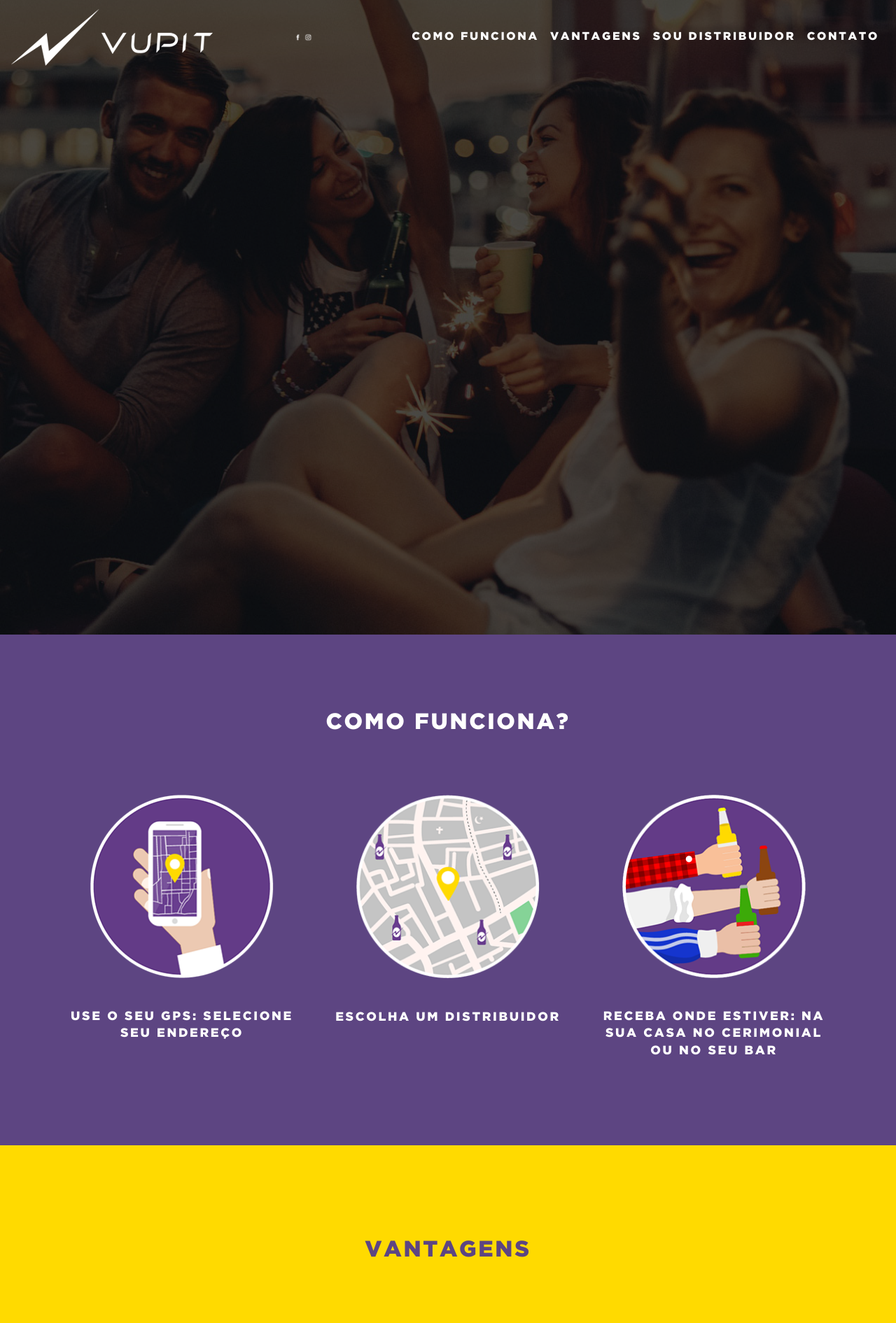
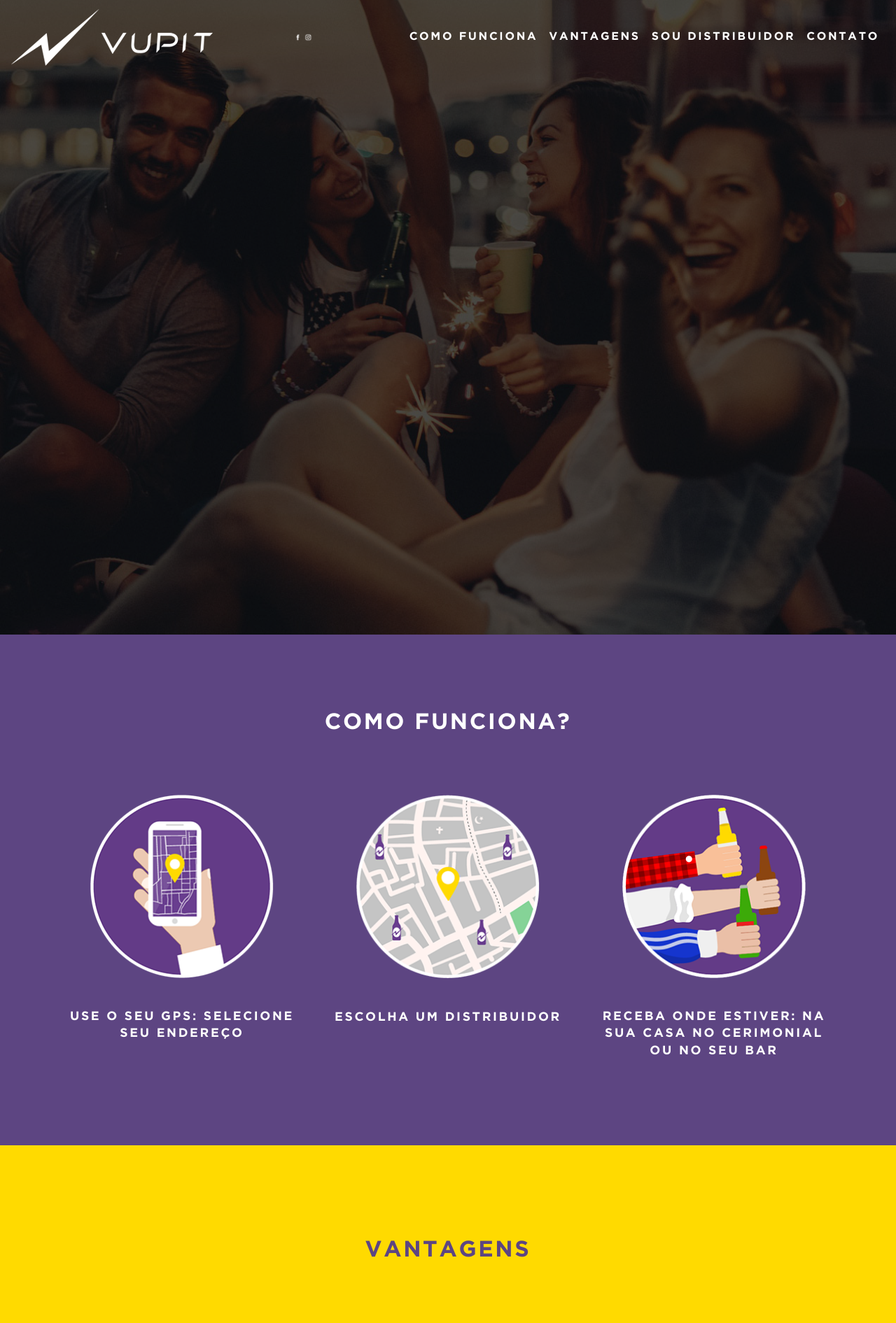
Before and after one commit to williamlagos/brauerei, a Django app: page / in a window 1280 px wide. Shown: the top 1891 px of the page at 70% size. Run offline with Django 3.2, Linux system fonts and the light colour scheme; some libraries are stand-ins or nearby versions.

Commit message:
Changed style on text

```diff
--- a/vupit/templates/index.html
+++ b/vupit/templates/index.html
@@ -16,17 +16,17 @@
     <style>
     @font-face {
       font-family: 'Gotham';
-      src: url("{% static "ttf/GOTHAM-MEDIUM_0.TTF" %}");
+      src: url("{% static "ttf/GOTHAM-LIGHT_0.TTF" %}");
     }
     @font-face {
       font-family: 'Gotham Black';
-      src: url("{% static "ttf/GOTHAM-BLACK_0.TTF" %}");
+      src: url("{% static "ttf/GOTHAM-BOLD_0.TTF" %}");
     }
     body, html {
       height: 100% !important;
       font-family: 'Gotham'
     }
-    h1,h2,h3,h4,h5,a,label { font-family: 'Gotham Black'; letter-spacing:2pt; line-height: 1.4em; }
+    h1,h2,h3,h4,h5,a,label,button { font-family: 'Gotham Black'; letter-spacing:2pt; line-height: 1.4em; }
     h1 {
       margin-top:2.5em;
       margin-bottom:2.5em;
```
